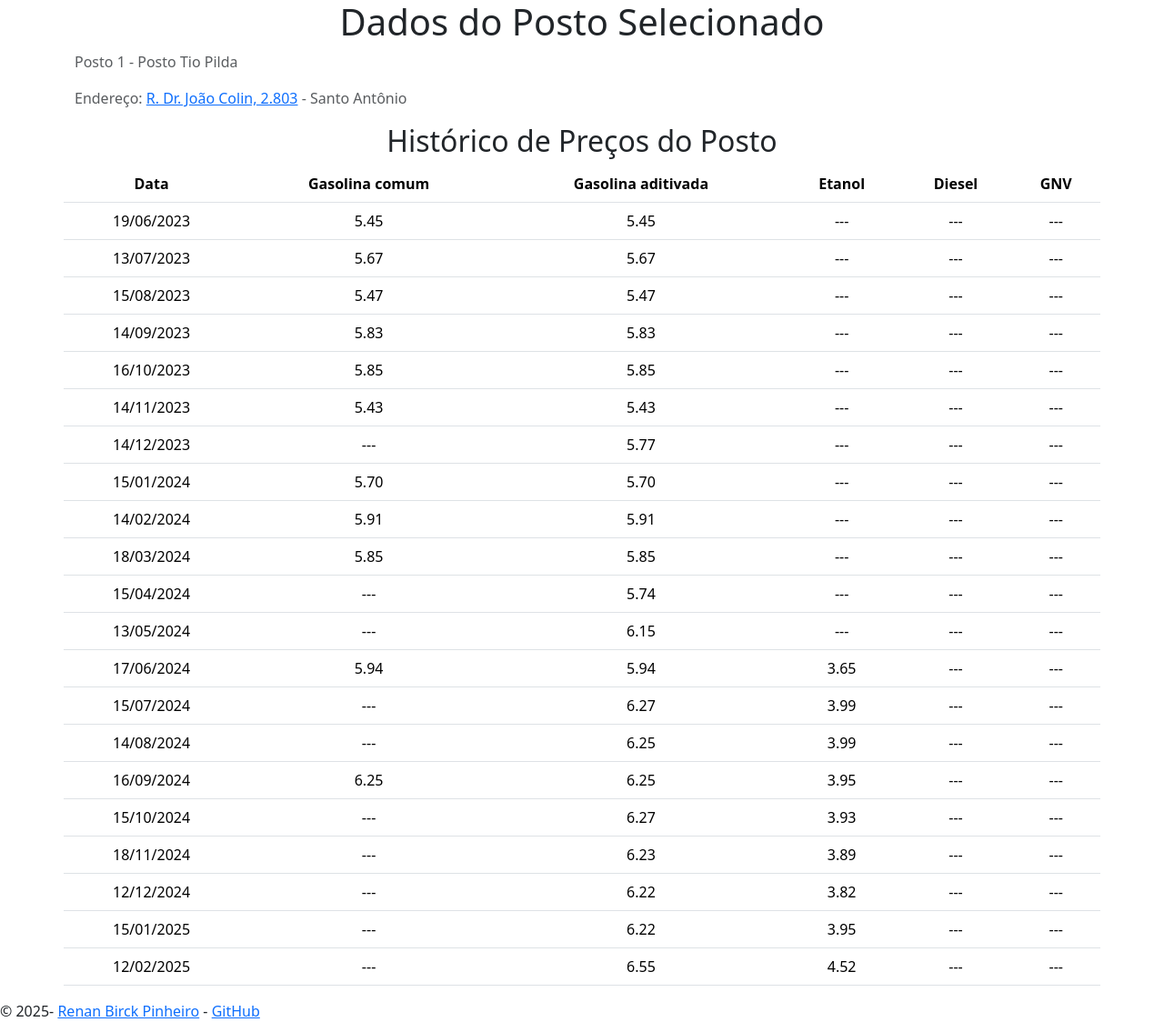
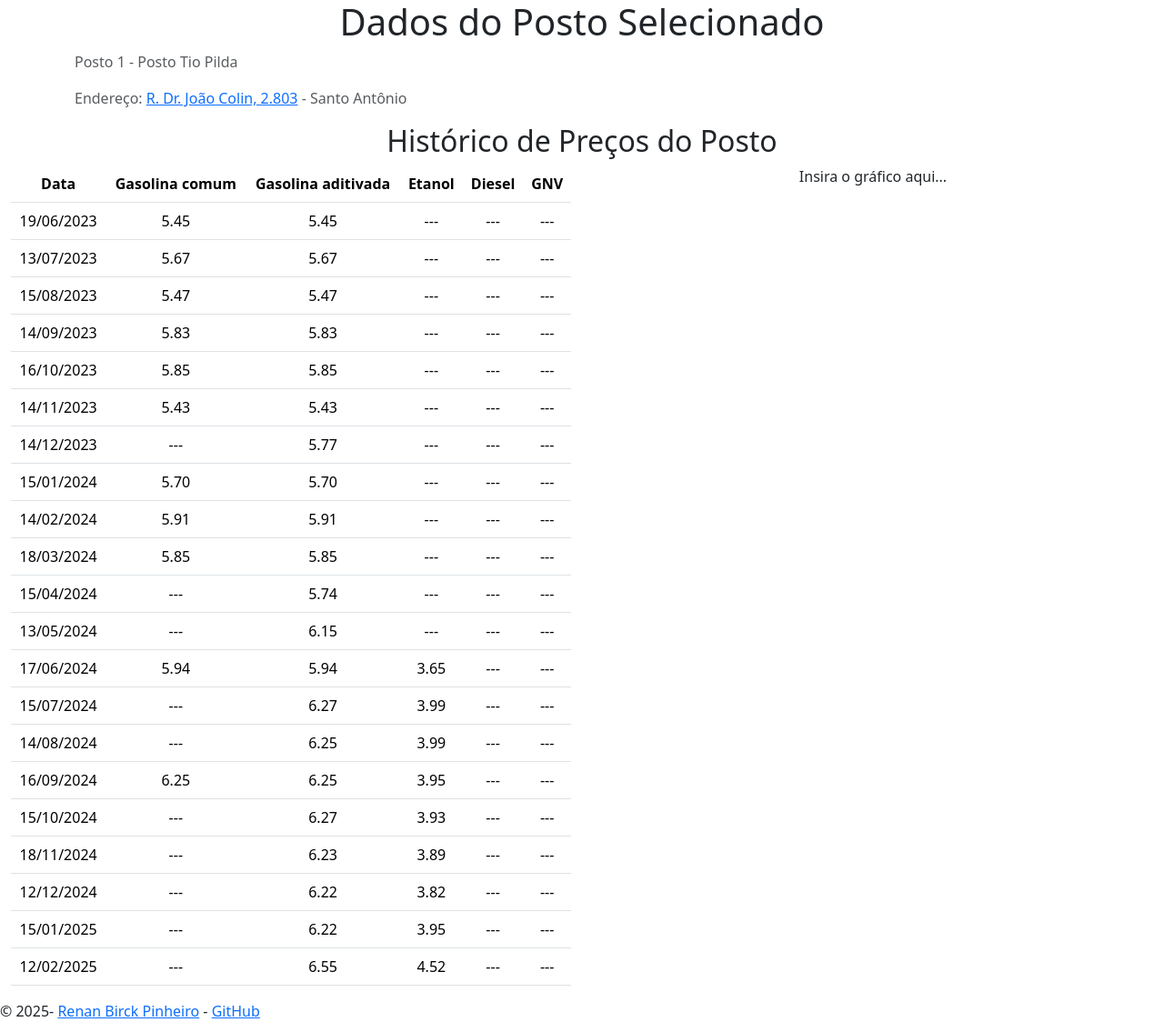
Before and after one commit to renanbirck/gasolina, a FastAPI app: page /historico/1 in a window 1280 px wide. Shown: the whole page at 91% size. Run offline with FastAPI, Linux system fonts and the light colour scheme.

Commit message:
feat(front-end): duas colunas
	a coluna da direita, onde ficarão os gráficos, irá aparecer embaixo se a tela for < 768 píxels.

```diff
--- a/api/templates/info_posto.html
+++ b/api/templates/info_posto.html
@@ -8,14 +8,19 @@
   </head>
 
   <body>
-    <h1 class="container text-center">Dados do Posto Selecionado</h1>
+    <h1 class="text-center">Dados do Posto Selecionado</h1>
 
     <p class="container text-muted"> Posto {{ dados_posto.id }} - {{ dados_posto.nome }} </p>
     <p class="container text-muted"> Endereço: <a href="http://www.google.com/maps?q={{ dados_posto.endereco | replace(".", "") }}-Joinville">{{ dados_posto.endereco }}</a> - {{ dados_posto.bairro }} </p>
 
 
-    <h2 class="container text-center"> Histórico de Preços do Posto </h2>
+    <h2 class="text-center">Histórico de Preços do Posto </h2>
 
+    <div class="container-fluid text-center">
+
+      <div class="row justify-content-md-center">
+        <!-- coluna da esquerda -->
+        <div class="col-md-6">
           <table class="table-responsive table container text-center">
             <tr>
               <th>Data</th>
@@ -35,11 +40,17 @@
               <td> {{ '%.2f' % posto.diesel if posto.diesel else '---' }} </td>
               <td> {{ '%.2f' % posto.GNV if posto.GNV else '---' }} </td>
             </tr>
-
             {% endfor %}
 
           </table>
+        </div>
 
+        <!-- coluna da direita -->
+        <div class="col-md-6">
+          <p>Insira o gráfico aqui...</p>
+        </div>
+      </div>
+    </div>
     <footer>
       © 2025- <a href="mailto:renan.birck.pinheiro@gmail.com">Renan Birck Pinheiro</a> - <a href="https://github.com/renanbirck/gasolina">GitHub</a>
     </footer>
```
Lines whose indentation alone changed are shown as unchanged.
